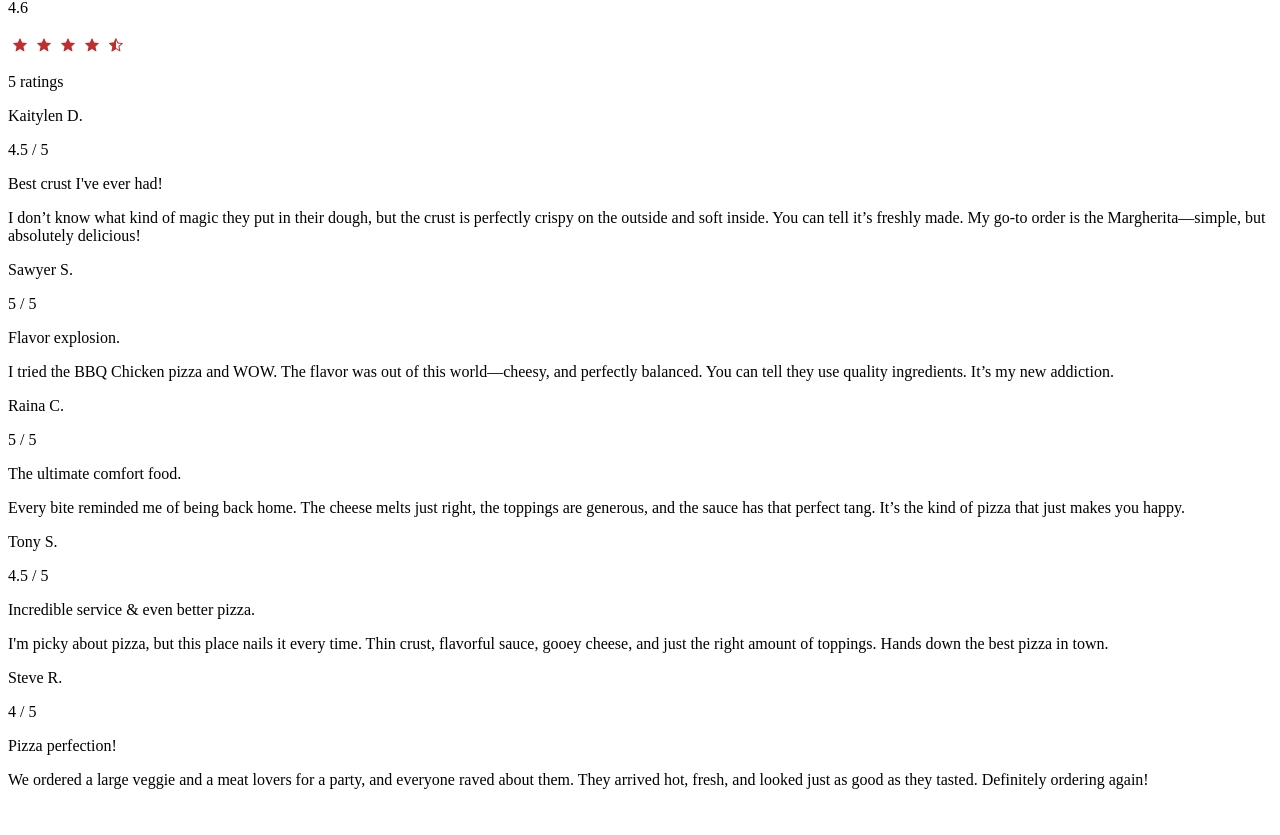
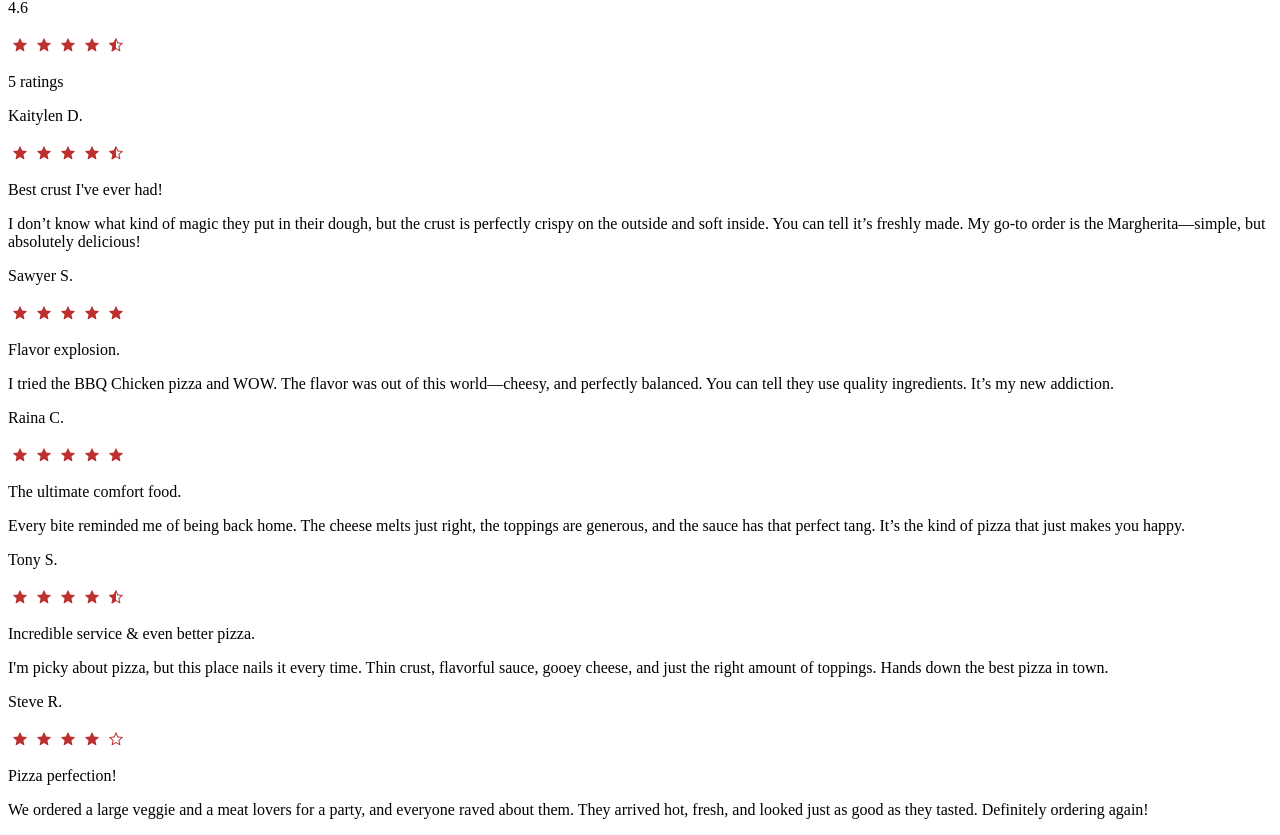
Before and after one commit to Ranica10/pizza-resteraunt, a Vue app in the folder pizza-resteraunt/: page / in a window 1280 px wide. Shown: the part 2735-3570 px from the top of the page. Before the commit the page ends 3540 px from the top, so only its background shows below. Built offline with nearby package versions, Linux system fonts and the light colour scheme; the HTML template or start-up script is replaced by a standard one.

Commit message:
fix the review stars component

```diff
--- a/pizza-resteraunt/src/assets/data/Reviews.json
+++ b/pizza-resteraunt/src/assets/data/Reviews.json
@@ -7,13 +7,13 @@
     },
     {
         "name": "Sawyer S.",
-        "review": 5.0,
+        "review": 5,
         "review_title": "Flavor explosion.",
         "review_description": "I tried the BBQ Chicken pizza and WOW. The flavor was out of this world—cheesy, and perfectly balanced. You can tell they use quality ingredients. It’s my new addiction."
     },
     {
         "name": "Raina C.",
-        "review": 5.0,
+        "review": 5,
         "review_title": "The ultimate comfort food.",
         "review_description": "Every bite reminded me of being back home. The cheese melts just right, the toppings are generous, and the sauce has that perfect tang. It’s the kind of pizza that just makes you happy."
     },
@@ -25,7 +25,7 @@
     },
     {
         "name": "Steve R.",
-        "review": 4.0,
+        "review": 4,
         "review_title": "Pizza perfection!",
         "review_description": "We ordered a large veggie and a meat lovers for a party, and everyone raved about them. They arrived hot, fresh, and looked just as good as they tasted. Definitely ordering again!"
     }
--- a/pizza-resteraunt/src/components/sections/Reviews.vue
+++ b/pizza-resteraunt/src/components/sections/Reviews.vue
@@ -25,7 +25,7 @@ const avgReview = totalReview / reviews.length
         <div class="reviews-wrapper">
             <div class="review" v-for="(review, index) in reviews">
                 <p>{{ review.name }}</p>
-                <p>{{ review.review }} / 5</p>
+                <ReviewStars :review="review.review" ></ReviewStars>
                 <p>{{ review.review_title }}</p>
                 <p>{{ review.review_description }}</p>
             </div>
```
